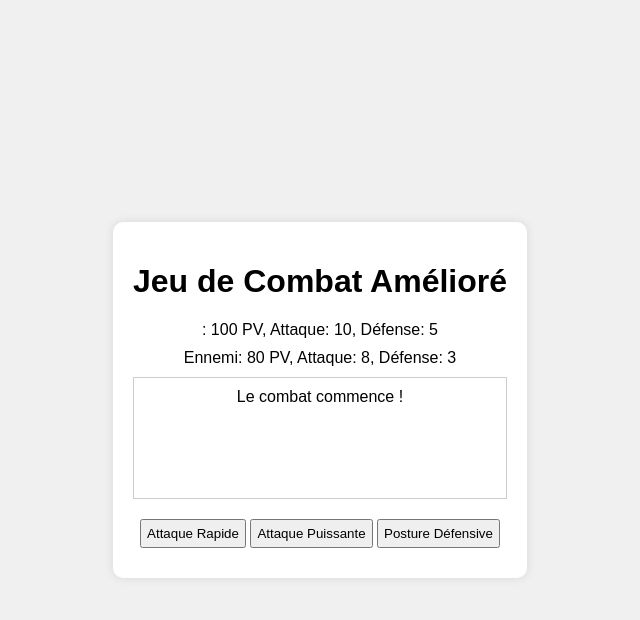
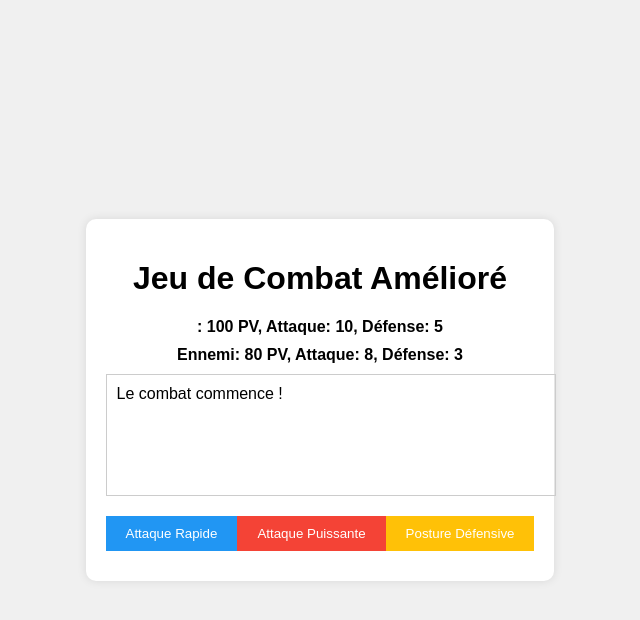
Before and after one commit to Spik2607/Hunt-Brute, a plain HTML site: page index.html in a window 1280 px wide. Both pictures are taken after a click on the button "Créer". Shown: the whole page, without its empty margins (320-960 px from the left). Drawn offline with Linux system fonts and the light colour scheme.

Commit message:
Update styles.css

```diff
--- a/styles.css
+++ b/styles.css
@@ -29,6 +29,7 @@ input, button {
 
 #player-stats, #enemy-stats {
     margin: 10px 0;
+    font-weight: bold;
 }
 
 #battle-log {
@@ -37,16 +38,39 @@ input, button {
     border: 1px solid #ccc;
     padding: 10px;
     margin: 10px 0;
+    width: 100%;
+    text-align: left;
 }
 
-#attack-button {
-    background-color: #ff4444;
+#attack-buttons {
+    display: flex;
+    justify-content: space-between;
+    width: 100%;
+}
+
+.attack-button {
+    background-color: #4CAF50;
     color: white;
     border: none;
     padding: 10px 20px;
     cursor: pointer;
+    transition: background-color 0.3s;
 }
 
-#attack-button:hover {
-    background-color: #cc0000;
+.attack-button:hover {
+    background-color: #45a049;
 }
+
+#quick-attack { background-color: #2196F3; }
+#quick-attack:hover { background-color: #1e87db; }
+
+#powerful-attack { background-color: #f44336; }
+#powerful-attack:hover { background-color: #da190b; }
+
+#defensive-stance { background-color: #ffc107; }
+#defensive-stance:hover { background-color: #e5ac00; }
+
+.attack-button:disabled {
+    background-color: #cccccc;
+    cursor: not-allowed;
+}
```
